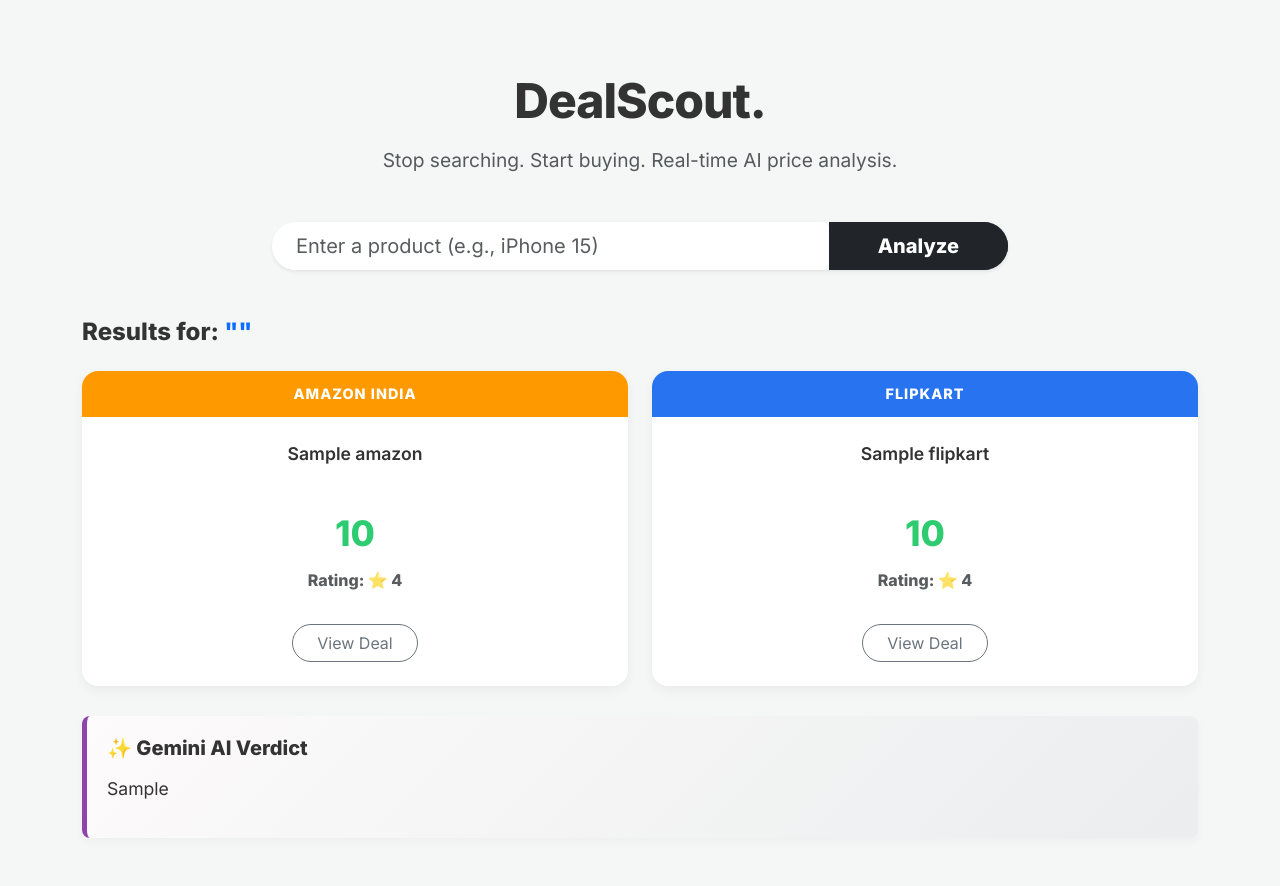
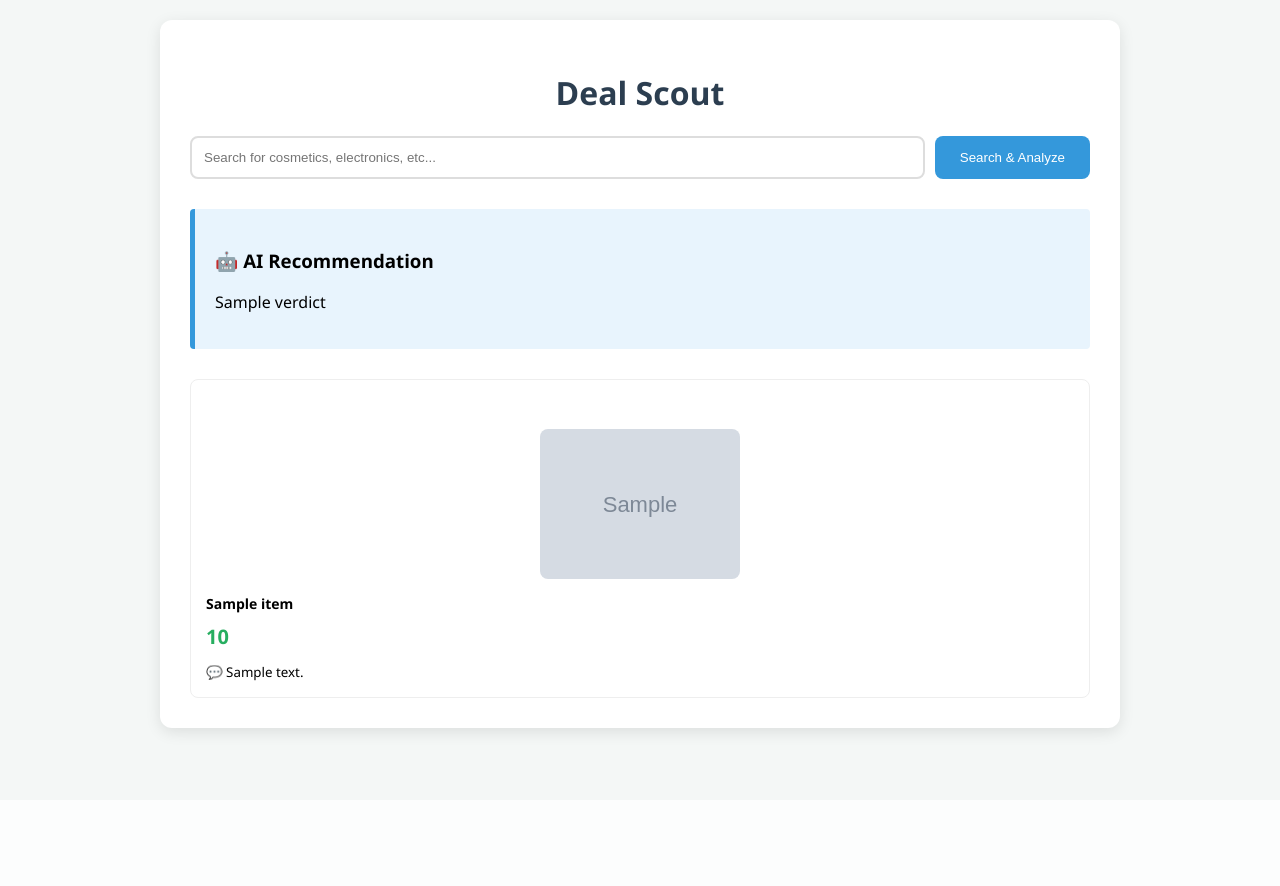
Before and after one commit to AntrikshNegi001/PBLSEM4, a Flask app: template templates/index.html in a window 1280 px wide. After the commit the page ends 739 px from the top, so only its background shows below. Run offline with Flask 3, Linux system fonts and the light colour scheme; the template is opened without the code that fills it: most values are stand-ins (such as "Sample title", 1, 10 or a date in 2020); grey boxes marked "Sample" are stand-in pictures.

Commit message:
Initial commit: AI Shopping Engine with bot bypass

```diff
--- a/app.py
+++ b/app.py
@@ -1,136 +1,225 @@
-import warnings
-warnings.simplefilter(action='ignore', category=FutureWarning)
-
 import os
 import shutil
 import time
 import re
 from flask import Flask, render_template, request
 from bs4 import BeautifulSoup
-import google.generativeai as genai
+from google import genai  # Updated library
 import undetected_chromedriver as uc
 
 app = Flask(__name__)
 
-# --- CLEANUP (Forces a fresh start and fixes FileExistsError) ---
+# --- CLEANUP ---
 driver_cache = os.path.join(os.environ.get('APPDATA', ''), 'undetected_chromedriver')
 if os.path.exists(driver_cache):
     try:
-        shutil.rmtree(driver_cache)
+        shutil.rmtree(driver_cache, ignore_errors=True)
     except:
         pass
 
 # --- CONFIGURATION ---
-# Replace with your actual Gemini API Key from Google AI Studio
-genai.configure(api_key="AIzaSyBVa0VmN7wezfnAsCSBgi3ZlIwi1KRnm-c")
-MODEL = genai.GenerativeModel('gemini-1.5-flash')
+client = genai.Client(api_key="AIzaSyBz0z_OyXYHYBj71bTjWiJ3tD8VW1HnlU8")
+MODEL_ID = 'gemini-2.5-pro'
 
-def get_fast_driver():
+def get_stealth_driver():
     options = uc.ChromeOptions()
-    # Pushes window off-screen to avoid detection and stay out of your way
-    options.add_argument("--window-position=-32000,-32000")
+    # options.add_argument("--window-position=-32000,-32000") # Keep visible for CAPTCHAs
     options.add_argument("--disable-gpu")
     options.add_argument("--no-sandbox")
     options.page_load_strategy = 'eager'
 
-    prefs = {"profile.managed_default_content_settings.images": 2}
-    options.add_experimental_option("prefs", prefs)
+    # STRICT ENFORCEMENT. No fallback.
+    driver = uc.Chrome(options=options, use_subprocess=True, version_main=146)
+    return driver
 
-    # use_subprocess=True is mandatory for modern bot bypass
-    return uc.Chrome(options=options, use_subprocess=True)
+def scrape_amazon(query):
+    driver = get_stealth_driver()
+    try:
+        url = f"https://www.amazon.in/s?k={query.replace(' ', '+')}&ref=nb_sb_noss"
+        driver.get(url)
+        time.sleep(8)
+        soup = BeautifulSoup(driver.page_source, 'html.parser')
 
-# --- SCRAPERS ---
-def scrape_amazon(query):
-    driver = get_fast_driver()
-    search_url = f"https://www.amazon.in/s?k={query.replace(' ', '+')}"
-    try:
-        driver.get(search_url)
-        time.sleep(6) # Essential wait for anti-bot check
-        soup = BeautifulSoup(driver.page_source, 'html.parser')
-        item = soup.find('div', {'data-component-type': 's-search-result'})
+        # 1. Get ALL items on the page
+        items = soup.find_all('div', {'data-component-type': 's-search-result'})
+        if not items:
+            if "api-services-support@amazon.com" in driver.page_source or "Robot Check" in driver.page_source:
+                return {"site": "Amazon", "title": "Blocked by CAPTCHA", "price": "N/A", "reviews": "Solve puzzle", "image": "", "link": "#"}
+            return {"site": "Amazon", "title": "Not Found", "price": "N/A", "reviews": "N/A", "image": "", "link": "#"}
 
-        if not item:
-            return {"platform": "Amazon", "title": "Not Found (Blocked)", "price": "N/A", "rating": "N/A", "url": search_url}
+        # 2. Loop through and SKIP the sponsored ads
+        target_item = None
+        for item in items:
+            is_sponsored = item.find(string=re.compile(r'Sponsored', re.IGNORECASE))
+            if not is_sponsored:
+                target_item = item
+                break # Found the first organic result
 
-        title_el = item.select_one('h2 span.a-text-normal, span.a-size-medium')
-        price_el = item.select_one('span.a-price-whole')
-        rating_el = item.select_one('span.a-icon-alt')
+        if not target_item:
+            target_item = items[0] # Fallback if everything is an ad
 
-        return {
-            "platform": "Amazon",
-            "title": title_el.text.strip() if title_el else "Not Found",
-            "price": f"₹{price_el.text.strip()}" if price_el else "N/A",
-            "rating": rating_el.text.strip().split()[0] if rating_el else "N/A",
-            "url": search_url
-        }
+        # 3. Extract data from the organic item
+        title_el = target_item.select_one('h2 span, span.a-text-normal')
+        title = title_el.text.strip() if title_el else "Title Unknown"
+
+        price_el = target_item.select_one('span.a-price-whole')
+        price = f"₹{price_el.text.strip()}" if price_el else "Price Unknown"
+
+        review_el = target_item.select_one('span.a-icon-alt')
+        reviews = review_el.text.strip().split(' ')[0] if review_el else "No Ratings"
+
+        a_tag = target_item.select_one('h2 a')
+        link = "https://www.amazon.in" + a_tag['href'] if a_tag and 'href' in a_tag.attrs else "#"
+
+        img_tag = target_item.select_one('img.s-image')
+        image = img_tag['src'] if img_tag else "https://via.placeholder.com/150?text=No+Image"
+
+        return {"site": "Amazon", "title": title, "price": price, "reviews": reviews, "image": image, "link": link}
     except Exception as e:
-        return {"platform": "Amazon", "error": str(e)}
-    finally:
-        driver.quit()
+        return {"site": "Amazon", "title": "Error", "price": "N/A", "reviews": "N/A", "image": "", "link": "#"}
+    finally: driver.quit()
 
 def scrape_flipkart(query):
-    driver = get_fast_driver()
-    search_url = f"https://www.flipkart.com/search?q={query.replace(' ', '+')}"
+    driver = get_stealth_driver()
     try:
-        driver.get(search_url)
-        time.sleep(6)
+        url = f"https://www.flipkart.com/search?q={query.replace(' ', '+')}"
+        driver.get(url)
+        time.sleep(8)
         soup = BeautifulSoup(driver.page_source, 'html.parser')
-        item = soup.find('div', attrs={'data-id': True})
 
-        if not item:
-            return {"platform": "Flipkart", "title": "Not Found (Blocked)", "price": "N/A", "rating": "N/A", "url": search_url}
+        # 1. Get ALL items on the page
+        items = soup.find_all('div', attrs={'data-id': True})
+        if not items: return {"site": "Flipkart", "title": "Not Found", "price": "N/A", "reviews": "N/A", "image": "", "link": "#"}
 
-        title_el = item.select_one('div.KzDlHZ, div._4rR01T, a.wjcEIp, img[alt]')
-        price_el = item.select_one('div.Nx9bqj, div._30jeq3, div.hl05eU')
-        rating_el = item.select_one('div.XQDdHH, div._3LWZlK')
+        # 2. Loop through and SKIP the ads
+        target_item = None
+        for item in items:
+            # Flipkart puts a tiny "Ad" text on sponsored products
+            is_ad = item.find(string=re.compile(r'^Ad$', re.IGNORECASE))
+            if not is_ad:
+                target_item = item
+                break
 
-        title = title_el.text.strip() if title_el and title_el.text else (item.find('img')['alt'] if item.find('img') else "Not Found")
+        if not target_item:
+            target_item = items[0]
 
-        return {
-            "platform": "Flipkart",
-            "title": title,
-            "price": price_el.text.strip() if price_el else "N/A",
-            "rating": rating_el.text.strip() if rating_el else "N/A",
-            "url": search_url
-        }
+        # 3. Extract using Regex
+        title_el = target_item.select_one('a[title], a.WkTcLC, a.IRpwTa, div.KzDlHZ')
+        title = title_el['title'] if title_el and 'title' in title_el.attrs else (title_el.text.strip() if title_el else "Title Unknown")
+
+        price_el = target_item.select_one('div.Nx9bqj, div._30jeq3')
+        if not price_el:
+            price_el = target_item.find(string=re.compile(r'^₹[0-9,]+$'))
+
+        if hasattr(price_el, 'text'): price = price_el.text.strip()
+        elif price_el: price = str(price_el).strip()
+        else: price = "Price Unknown"
+
+        review_el = target_item.select_one('div.XQDdHH, div._3LWZlK')
+        reviews = review_el.text.strip() if review_el else "No Ratings"
+
+        a_tag = target_item.select_one('a')
+        raw_link = a_tag['href'] if a_tag and 'href' in a_tag.attrs else "#"
+        link = raw_link if raw_link.startswith('http') else "https://www.flipkart.com" + raw_link if raw_link != "#" else "#"
+
+        img_tag = target_item.select_one('img')
+        image = img_tag['src'] if img_tag and 'src' in img_tag.attrs else "https://via.placeholder.com/150?text=No+Image"
+
+        return {"site": "Flipkart", "title": title, "price": price, "reviews": reviews, "image": image, "link": link}
     except Exception as e:
-        return {"platform": "Flipkart", "error": str(e)}
-    finally:
-        driver.quit()
+        return {"site": "Flipkart", "title": "Error", "price": "N/A", "reviews": "N/A", "image": "", "link": "#"}
+    finally: driver.quit()
 
-def get_ai_verdict(amazon_data, flipkart_data):
-    if "Not Found" in amazon_data.get('title', '') and "Not Found" in flipkart_data.get('title', ''):
-        return "Verdict: No data available.\nScore: 0"
+def scrape_nykaa(query):
+    driver = get_stealth_driver()
+    try:
+        url = f"https://www.nykaa.com/search/result/?q={query.replace(' ', '+')}"
+        driver.get(url)
+        time.sleep(10)
+        soup = BeautifulSoup(driver.page_source, 'html.parser')
 
-    prompt = f"Compare: Amazon: {amazon_data.get('title')} ({amazon_data.get('price')}) vs Flipkart: {flipkart_data.get('title')} ({flipkart_data.get('price')}). 1 sentence verdict and score/10."
+        # Get all product links
+        item_links = soup.find_all('a', href=re.compile(r'/p/'))
+        if not item_links:
+            return {"site": "Nykaa", "title": "Not Found", "price": "N/A", "reviews": "N/A", "image": "", "link": "#"}
+
+        # Skip carousels, find the first valid card with a price
+        target_card = None
+        target_link = None
+        for item_link in item_links:
+            card = item_link.find_parent('div', class_=re.compile(r'css-.*')) or item_link.parent
+            if card.find(string=re.compile(r'₹')):
+                target_card = card
+                target_link = item_link
+                break
+
+        if not target_card:
+            return {"site": "Nykaa", "title": "Not Found", "price": "N/A", "reviews": "N/A", "image": "", "link": "#"}
+
+        title_el = target_card.find('h2') or target_card.find('div', class_=re.compile(r'title|name|xrzm88'))
+        title = title_el.text.strip() if title_el else "Title Unknown"
+
+        price_el = target_card.find(string=re.compile(r'₹'))
+        price = price_el.strip() if price_el else "Price Unknown"
+
+        raw_link = target_link['href']
+        link = raw_link if raw_link.startswith('http') else "https://www.nykaa.com" + raw_link
+
+        img_tag = target_card.find('img')
+        image = img_tag['src'] if img_tag and 'src' in img_tag.attrs else "https://via.placeholder.com/150?text=No+Image"
+
+        return {"site": "Nykaa", "title": title, "price": price, "reviews": "Check Site", "image": image, "link": link}
+
+    except Exception as e:
+        return {"site": "Nykaa", "title": f"Error", "price": "N/A", "reviews": "N/A", "image": "", "link": "#"}
+    finally: driver.quit()
+
+def get_ai_recommendation(all_data):
+    context = ""
+    for d in all_data:
+        if d:
+            context += f"Source: {d['site']} | Product: {d['title']} | Price: {d['price']} | Feedback: {d['reviews']}\n"
+
+    prompt = f"""
+    Analyze these shopping results:
+    {context}
+
+    1. Identify the 'Best Value' item.
+    2. Summarize why it's better than others (mention price and review sentiment).
+    3. If it's a cosmetic, check if Nykaa has a better reputation for authenticity.
+    Format your response as a clear recommendation for a buyer.
+    """
     try:
-        response = MODEL.generate_content(prompt)
+        response = client.models.generate_content(
+            model=MODEL_ID,
+            contents=prompt
+        )
         return response.text
-    except:
-        return "Verdict: AI Analysis failed.\nScore: N/A"
+    except Exception as e:
+        print(f"AI Error: {e}")
+        return "AI analysis failed. Please compare manually."
 
-# --- ROUTES ---
-@app.route('/', methods=['GET'])
+@app.route('/', methods=['GET', 'POST'])
 def index():
-    return render_template('index.html', data=None)
+    if request.method == 'POST':
+        query = request.form.get('product_name')
 
-@app.route('/search', methods=['POST'])
-def search():
-    query = request.form.get('product_name')
+        amazon = scrape_amazon(query)
+        flipkart = scrape_flipkart(query)
+        nykaa = scrape_nykaa(query)
 
-    # SEQUENTIAL SCRAPING to prevent FileExistsError
-    amazon_data = scrape_amazon(query)
-    flipkart_data = scrape_flipkart(query)
+        results = [amazon, flipkart, nykaa]
+        # Added "Error" to the filter list so broken sites don't feed garbage to the AI
+        valid_results = [r for r in results if r and "Unknown" not in r['title'] and "Not Found" not in r['title'] and "Error" not in r['title']]
 
-    ai_analysis = get_ai_verdict(amazon_data, flipkart_data)
+        if not valid_results:
+            verdict = "All sites blocked the connection. Please solve the CAPTCHAs in the popup windows or try a different network."
+        else:
+            verdict = get_ai_recommendation(valid_results)
 
-    result_data = {
-        "query": query,
-        "amazon": amazon_data,
-        "flipkart": flipkart_data,
-        "ai": ai_analysis
-    }
-    return render_template('index.html', data=result_data)
+        return render_template('index.html', results=results, verdict=verdict, query=query)
+
+    return render_template('index.html', results=None)
 
 if __name__ == '__main__':
-    app.run(debug=True)
+    app.run(debug=True, use_reloader=False)
--- a/check_models.py
+++ b/check_models.py
@@ -3,7 +3,7 @@ import google.generativeai as genai
 
 # ---------------------------------------------------------
 # 👇 PASTE YOUR API KEY HERE
-API_KEY = "AIzaSyBeIBMSmrP9IoPp6ZwT9gE4CswuMEFdCOw"
+API_KEY = "AIzaSyBz0z_OyXYHYBj71bTjWiJ3tD8VW1HnlU8"
 # ---------------------------------------------------------
 
 try:
--- /dev/null
+++ b/requirements.txt
@@ -0,0 +1,4 @@
+Flask==3.0.3
+beautifulsoup4==4.12.3
+undetected-chromedriver==3.5.5
+google-genai==0.3.0
--- a/templates/index.html
+++ b/templates/index.html
@@ -2,137 +2,71 @@
 <html lang="en">
 <head>
     <meta charset="UTF-8">
-    <meta name="viewport" content="width=device-width, initial-width=1.0">
-    <title>DealScout | AI Price Analyzer</title>
-    <link href="https://fonts.googleapis.com/css2?family=Inter:wght@400;600;800&display=swap" rel="stylesheet">
-    <link href="https://cdn.jsdelivr.net/npm/bootstrap@5.3.0/dist/css/bootstrap.min.css" rel="stylesheet">
-
+    <meta name="viewport" content="width=device-width, initial-scale=1.0">
+    <title>AI Universal Shopping Engine</title>
     <style>
-        body {
-            font-family: 'Inter', sans-serif;
-            background-color: #f4f7f6;
-            color: #333;
-        }
-
-        /* Premium Card Styling */
-        .deal-card {
-            border: none;
-            border-radius: 16px;
-            transition: transform 0.3s ease, box-shadow 0.3s ease;
-            background: #fff;
-            box-shadow: 0 4px 12px rgba(0,0,0,0.05);
-            overflow: hidden;
-        }
-        .deal-card:hover {
-            transform: translateY(-5px);
-            box-shadow: 0 12px 24px rgba(0,0,0,0.1);
-        }
-
-        .brand-header {
-            padding: 12px;
-            font-weight: 800;
-            text-transform: uppercase;
-            letter-spacing: 1px;
-            font-size: 0.9rem;
-        }
-        .bg-amazon { background-color: #FF9900; color: #fff; }
-        .bg-flipkart { background-color: #2874F0; color: #fff; }
-
-        .price-tag { font-size: 2.2rem; font-weight: 800; color: #2ecc71; }
-        .title-text { font-size: 1.1rem; font-weight: 600; min-height: 50px; }
-
-        /* AI Verdict Box */
-        .ai-box {
-            background: linear-gradient(135deg, #fdfbfb 0%, #ebedee 100%);
-            border-left: 5px solid #8e44ad;
-            border-radius: 8px;
-            padding: 20px;
-            margin-top: 30px;
-            box-shadow: 0 4px 10px rgba(0,0,0,0.03);
-        }
-
-        /* Loading Screen Overlay */
-        #loading-overlay {
-            display: none;
-            position: fixed;
-            top: 0; left: 0; width: 100%; height: 100%;
-            background: rgba(255, 255, 255, 0.9);
-            z-index: 9999;
-            justify-content: center;
-            align-items: center;
-            flex-direction: column;
-        }
-        .spinner { width: 50px; height: 50px; border: 5px solid #ddd; border-top-color: #8e44ad; border-radius: 50%; animation: spin 1s linear infinite; }
-        @keyframes spin { 100% { transform: rotate(360deg); } }
+        body { font-family: 'Segoe UI', sans-serif; background: #f4f7f6; margin: 0; padding: 20px; }
+        .container { max-width: 900px; margin: auto; background: white; padding: 30px; border-radius: 12px; box-shadow: 0 4px 15px rgba(0,0,0,0.1); }
+        h1 { color: #2c3e50; text-align: center; }
+        .search-box { display: flex; gap: 10px; margin-bottom: 30px; }
+        input { flex: 1; padding: 12px; border: 2px solid #ddd; border-radius: 8px; }
+        button { padding: 12px 25px; background: #3498db; color: white; border: none; border-radius: 8px; cursor: pointer; }
+        .verdict-box { background: #e8f4fd; border-left: 5px solid #3498db; padding: 20px; margin-bottom: 30px; border-radius: 4px; }
+        .grid { display: grid; grid-template-columns: repeat(auto-fit, minmax(250px, 1fr)); gap: 20px; }
+        .card { border: 1px solid #eee; padding: 15px; border-radius: 8px; background: #fff; transition: 0.3s; height: 100%; box-sizing: border-box; }
+        .card:hover { transform: translateY(-5px); box-shadow: 0 6px 12px rgba(0,0,0,0.1); }
+        .site-tag { font-size: 12px; font-weight: bold; padding: 3px 8px; border-radius: 4px; color: white; margin-bottom: 10px; display: inline-block; }
+        .Amazon { background: #ff9900; }
+        .Flipkart { background: #2874f0; }
+        .Nykaa { background: #fc2779; }
+        .price { font-size: 20px; color: #27ae60; font-weight: bold; margin: 10px 0; }
+        #loading { display: none; text-align: center; color: #7f8c8d; font-style: italic; margin-bottom: 20px; }
     </style>
+    <script>
+        function showLoading() { document.getElementById('loading').style.display = 'block'; }
+    </script>
 </head>
 <body>
+    <div class="container">
+        <h1>Deal Scout</h1>
+        <form method="POST" onsubmit="showLoading()">
+            <div class="search-box">
+                <input type="text" name="product_name" placeholder="Search for cosmetics, electronics, etc..." required>
+                <button type="submit">Search & Analyze</button>
+            </div>
+        </form>
 
-    <div id="loading-overlay">
-        <div class="spinner mb-3"></div>
-        <h4 class="fw-bold">Scraping Deals & Running AI...</h4>
-        <p class="text-muted">This usually takes 3-5 seconds.</p>
+        <div id="loading">Searching Amazon, Flipkart, and Nykaa... Analyzing reviews with AI... Please wait.</div>
+
+        {% if verdict %}
+        <div class="verdict-box">
+            <h3>🤖 AI Recommendation</h3>
+            <p>{{ verdict | replace('\n', '<br>') | safe }}</p>
+        </div>
+        {% endif %}
+
+        {% if results %}
+        <div class="grid">
+            {% for item in results %}
+            <a href="{{ item.link }}" target="_blank" style="text-decoration: none; color: inherit; display: block;">
+                <div class="card">
+                    <span class="site-tag {{ item.site }}">{{ item.site }}</span>
+
+                    <div style="text-align: center; margin-bottom: 15px; height: 150px; display: flex; align-items: center; justify-content: center;">
+                        <img src="{{ item.image }}" alt="Product Image" style="max-width: 100%; max-height: 150px; object-fit: contain; border-radius: 8px;">
+                    </div>
+
+                    <h4 style="font-size: 14px; margin: 10px 0; display: -webkit-box; -webkit-line-clamp: 3; -webkit-box-orient: vertical; overflow: hidden; text-overflow: ellipsis;">
+                        {{ item.title }}
+                    </h4>
+
+                    <p class="price">{{ item.price }}</p>
+                    <p style="margin: 0;"><small>💬 {{ item.reviews }}</small></p>
+                </div>
+            </a>
+            {% endfor %}
+        </div>
+        {% endif %}
     </div>
-
-    <div class="container mt-5 pt-4 text-center">
-        <h1 class="fw-bold mb-3" style="font-size: 3rem; letter-spacing: -1px;">DealScout.</h1>
-        <p class="text-muted mb-5" style="font-size: 1.2rem;">Stop searching. Start buying. Real-time AI price analysis.</p>
-
-        <div class="row justify-content-center mb-5">
-            <div class="col-lg-8">
-                <form action="/search" method="POST" class="d-flex shadow-sm rounded-pill overflow-hidden" onsubmit="showLoading()">
-                    <input type="text" name="product_name" class="form-control form-control-lg border-0 px-4" placeholder="Enter a product (e.g., iPhone 15)" required style="box-shadow: none;">
-                    <button type="submit" class="btn btn-dark btn-lg px-5 fw-bold" style="border-radius: 0;">Analyze</button>
-                </form>
-            </div>
-        </div>
-    </div>
-
-    {% if data %}
-    <div class="container pb-5">
-        <h4 class="mb-4 fw-bold">Results for: <span class="text-primary">"{{ data.query }}"</span></h4>
-
-        <div class="row g-4">
-            <div class="col-md-6">
-                <div class="deal-card">
-                    <div class="brand-header bg-amazon text-center">Amazon India</div>
-                    <div class="p-4 text-center">
-                        <p class="title-text">{{ data.amazon.title }}</p>
-                        <div class="price-tag mb-2">{{ data.amazon.price }}</div>
-                        <p class="text-muted fw-bold">Rating: ⭐ {{ data.amazon.rating }}</p>
-                        <a href="{{ data.amazon.url }}" target="_blank" class="btn btn-outline-secondary mt-3 rounded-pill px-4">View Deal</a>
-                    </div>
-                </div>
-            </div>
-
-            <div class="col-md-6">
-                <div class="deal-card">
-                    <div class="brand-header bg-flipkart text-center">Flipkart</div>
-                    <div class="p-4 text-center">
-                        <p class="title-text">{{ data.flipkart.title }}</p>
-                        <div class="price-tag mb-2">{{ data.flipkart.price }}</div>
-                        <p class="text-muted fw-bold">Rating: ⭐ {{ data.flipkart.rating }}</p>
-                        <a href="{{ data.flipkart.url }}" target="_blank" class="btn btn-outline-secondary mt-3 rounded-pill px-4">View Deal</a>
-                    </div>
-                </div>
-            </div>
-        </div>
-
-        <div class="row">
-            <div class="col-12">
-                <div class="ai-box">
-                    <h5 class="fw-bold mb-3">✨ Gemini AI Verdict</h5>
-                    <p style="white-space: pre-line; font-size: 1.1rem;">{{ data.ai }}</p>
-                </div>
-            </div>
-        </div>
-    </div>
-    {% endif %}
-
-    <script>
-        function showLoading() {
-            document.getElementById('loading-overlay').style.display = 'flex';
-        }
-    </script>
 </body>
 </html>
```
